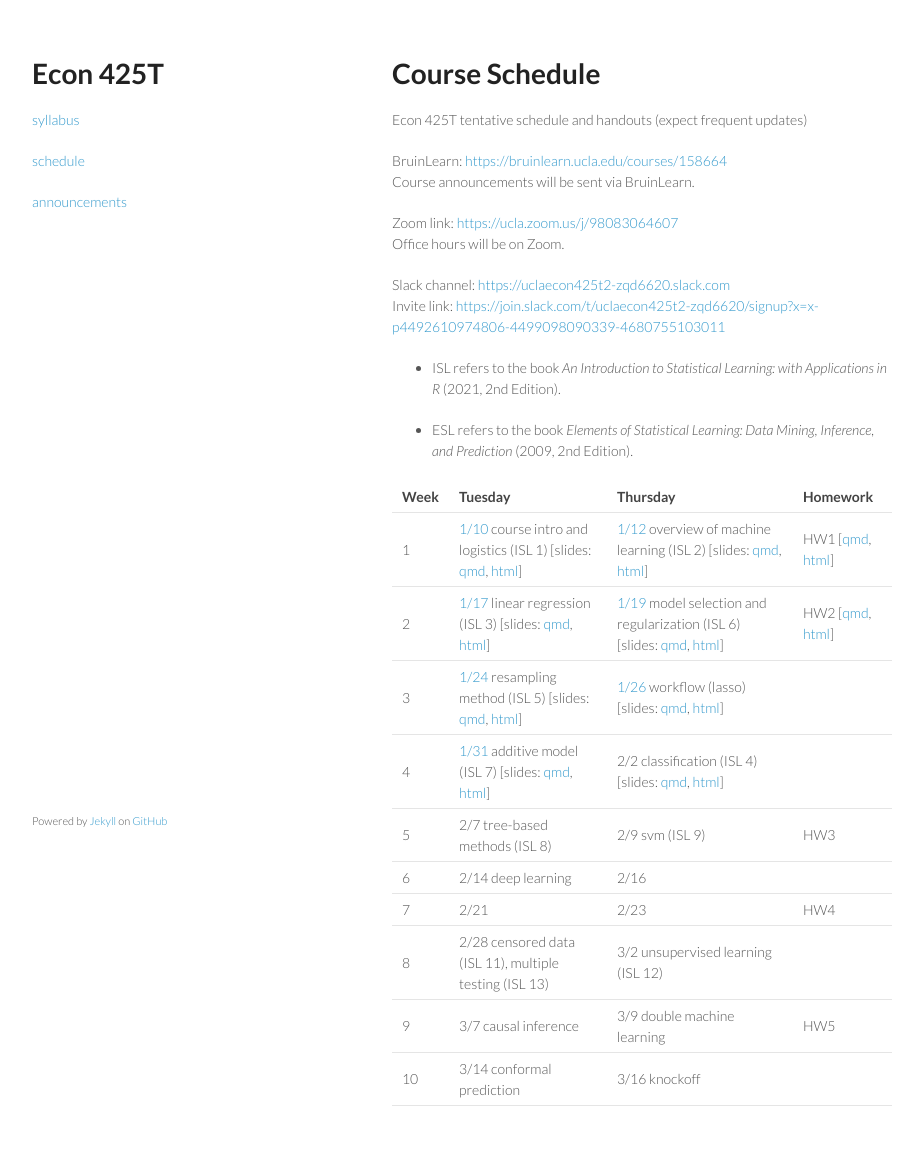
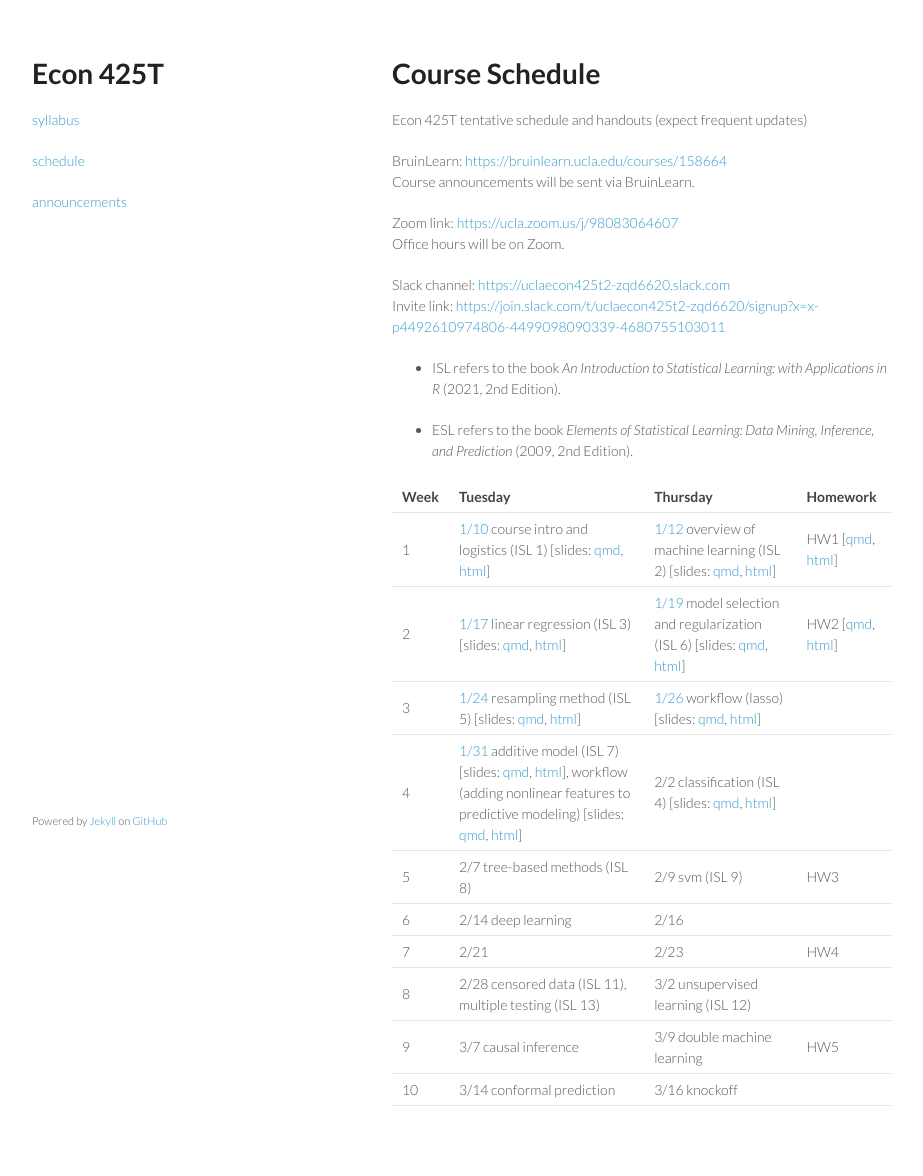
Before and after one commit to ucla-econ-425t/2023winter, a Jekyll site: the page built from schedule/schedule.md, in a window 1280 px wide. Shown: the whole page, without its empty margins (178-1101 px from the left). Built offline with Jekyll 4.4.1, drawn with Linux system fonts in a browser that asks for light colours.

Commit message:
workflow for adding nonlinear features

```diff
--- a/schedule/schedule.md
+++ b/schedule/schedule.md
@@ -26,7 +26,7 @@ Invite link: <https://join.slack.com/t/uclaecon425t2-zqd6620/signup?x=x-p4492610
 | 1 | [1/10](https://ucla-econ-425t.github.io/2023winter/econ425twinter2023/2023/01/10/week1-day1.html) course intro and logistics (ISL 1) \[slides: [qmd](https://raw.githubusercontent.com/ucla-econ-425t/2023winter/master/slides/01-intro/intro.qmd), [html](../slides/01-intro/intro.html)\] | [1/12](https://ucla-econ-425t.github.io/2023winter/econ425twinter2023/2023/01/12/week1-day2.html) overview of machine learning (ISL 2) \[slides: [qmd](https://raw.githubusercontent.com/ucla-econ-425t/2023winter/master/slides/02-statlearn/statlearn.qmd), [html](../slides/02-statlearn/statlearn.html)\] | HW1 \[[qmd](https://raw.githubusercontent.com/ucla-econ-425t/2023winter/master/hw/hw1/hw1.qmd), [html](../hw/hw1/hw1.html)\] |
 | 2 | [1/17](https://ucla-econ-425t.github.io/2023winter/econ425twinter2023/2023/01/17/week2-day1.html) linear regression (ISL 3) \[slides: [qmd](https://raw.githubusercontent.com/ucla-econ-425t/2023winter/master/slides/03-linreg/linreg.qmd), [html](../slides/03-linreg/linreg.html)\] | [1/19](https://ucla-econ-425t.github.io/2023winter/econ425twinter2023/2023/01/19/week2-day2.html) model selection and regularization (ISL 6) \[slides: [qmd](https://raw.githubusercontent.com/ucla-econ-425t/2023winter/master/slides/06-modelselection/modelselection.qmd), [html](../slides/06-modelselection/modelselection.html)\] | HW2 \[[qmd](https://raw.githubusercontent.com/ucla-econ-425t/2023winter/master/hw/hw2/hw2.qmd), [html](../hw/hw2/hw2.html)\] |
 | 3 | [1/24](https://ucla-econ-425t.github.io/2023winter/econ425twinter2023/2023/01/24/week3-day1.html) resampling method (ISL 5) \[slides: [qmd](https://raw.githubusercontent.com/ucla-econ-425t/2023winter/master/slides/05-resampling/resampling.qmd), [html](../slides/05-resampling/resampling.html)\] | [1/26](https://ucla-econ-425t.github.io/2023winter/econ425twinter2023/2023/01/26/week3-day2.html) workflow (lasso) \[slides: [qmd](https://raw.githubusercontent.com/ucla-econ-425t/2023winter/master/slides/06-modelselection/workflow_lasso.qmd), [html](../slides/06-modelselection/workflow_lasso.html)\] | |
-| 4 | [1/31](https://ucla-econ-425t.github.io/2023winter/econ425twinter2023/2023/01/31/week4-day1.html) additive model (ISL 7) \[slides: [qmd](https://raw.githubusercontent.com/ucla-econ-425t/2023winter/master/slides/07-nonlinear/nonlinear.qmd), [html](../slides/07-nonlinear/nonlinear.html)\] | 2/2 classification (ISL 4) \[slides: [qmd](https://raw.githubusercontent.com/ucla-econ-425t/2023winter/master/slides/04-classification/classification.qmd), [html](../slides/04-classification/classification.html)\] | |
+| 4 | [1/31](https://ucla-econ-425t.github.io/2023winter/econ425twinter2023/2023/01/31/week4-day1.html) additive model (ISL 7) \[slides: [qmd](https://raw.githubusercontent.com/ucla-econ-425t/2023winter/master/slides/07-nonlinear/nonlinear.qmd), [html](../slides/07-nonlinear/nonlinear.html)\], workflow (adding nonlinear features to predictive modeling) \[slides: [qmd](https://raw.githubusercontent.com/ucla-econ-425t/2023winter/master/slides/07-nonlinear/workflow_bs.qmd), [html](../slides/07-nonlinear/workflow_bs.html)\] | 2/2 classification (ISL 4) \[slides: [qmd](https://raw.githubusercontent.com/ucla-econ-425t/2023winter/master/slides/04-classification/classification.qmd), [html](../slides/04-classification/classification.html)\] | |
 | 5 | 2/7 tree-based methods (ISL 8) | 2/9 svm (ISL 9) | HW3 |
 | 6 | 2/14 deep learning | 2/16 | |
 | 7 | 2/21  | 2/23  | HW4 |
```
